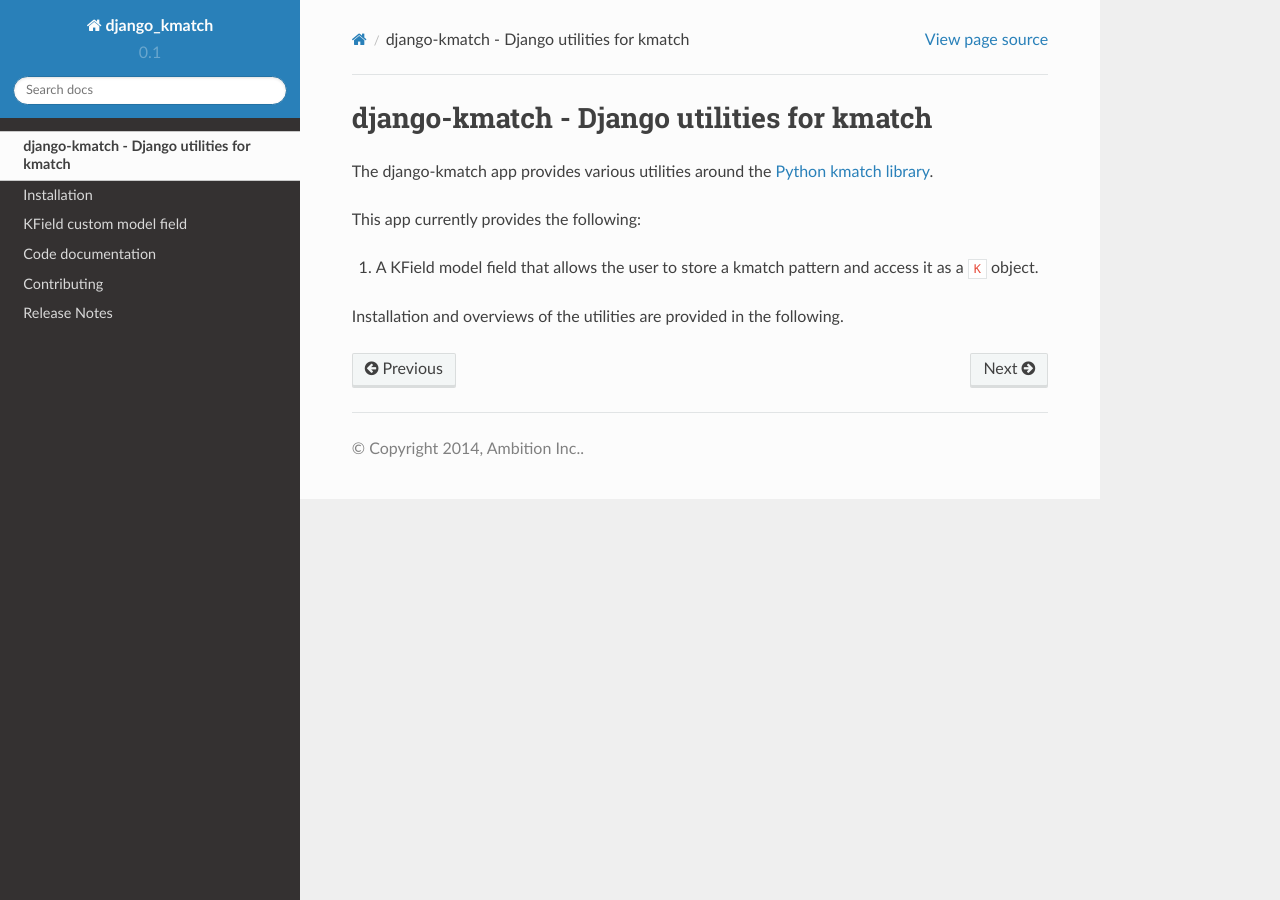
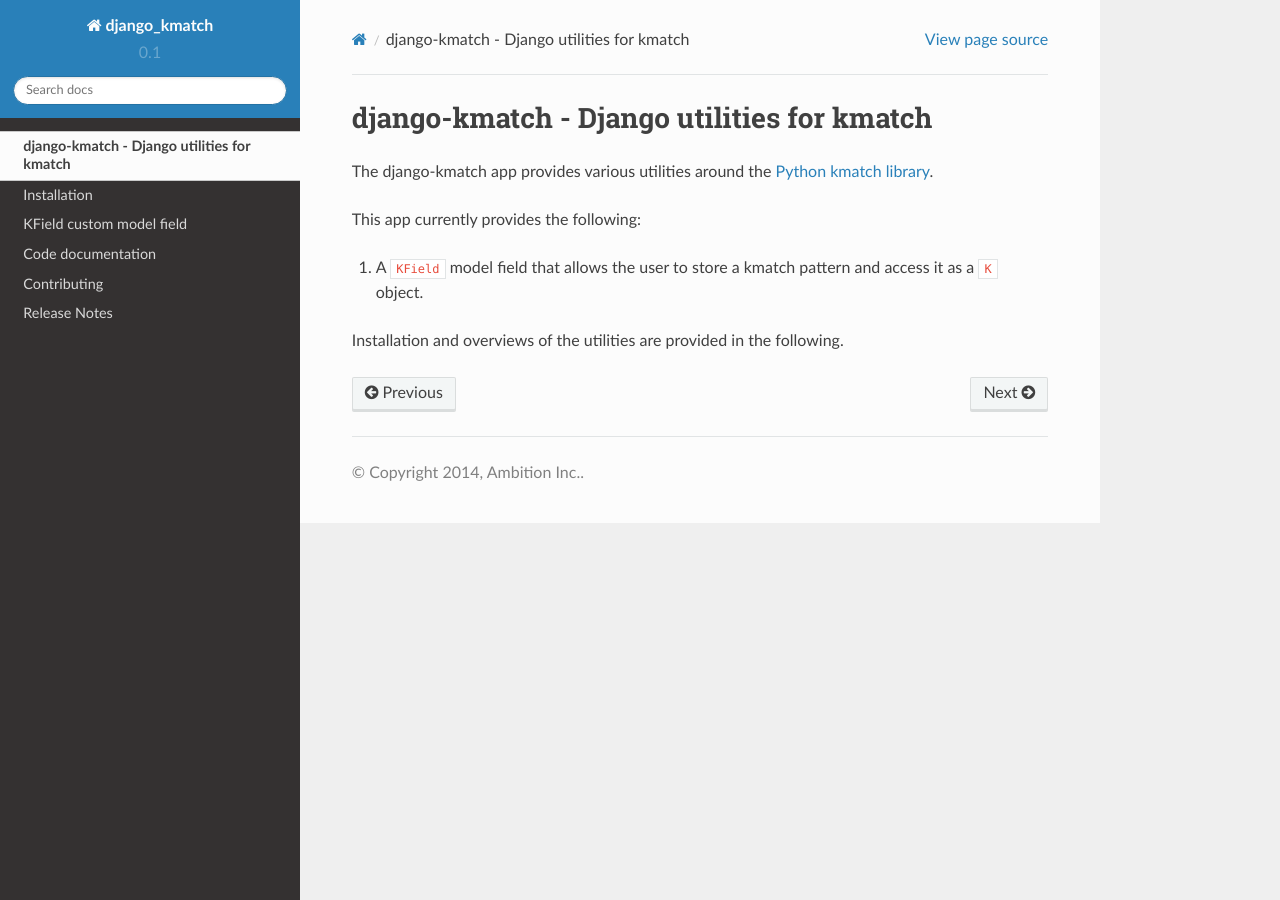
Before and after one commit to ambitioninc/django-kmatch, a Sphinx documentation site: the page built from docs/index.rst, in a window 1280 px wide. Built offline with Sphinx 7.4.7 and the Read the Docs theme 2.0.0, drawn with Linux system fonts in a browser that asks for light colours.

Commit message:
updated docs

```diff
--- a/README.rst
+++ b/README.rst
@@ -11,7 +11,7 @@
 
 This app currently provides the following:
 
-1. A KField model field that allows the user to store a kmatch pattern and access it as a ``K`` object.
+1. A ``KField`` model field that allows the user to store a kmatch pattern and access it as a ``K`` object.
 
 
 Installation
--- a/docs/index.rst
+++ b/docs/index.rst
@@ -6,6 +6,6 @@
 
 This app currently provides the following:
 
-1. A KField model field that allows the user to store a kmatch pattern and access it as a ``K`` object.
+1. A ``KField`` model field that allows the user to store a kmatch pattern and access it as a ``K`` object.
 
 Installation and overviews of the utilities are provided in the following.
```
Also changed, not shown: other parts of README.rst (+2 -2 lines).
